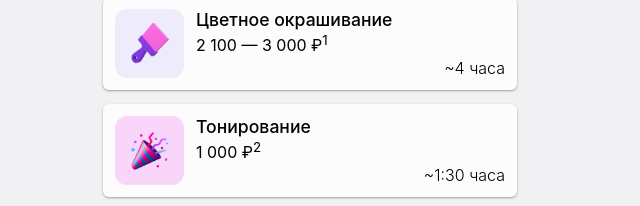
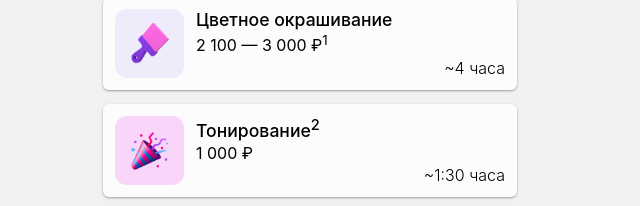
Before and after one commit to kriakiku/yusha, a Nuxt app: page / in a window 1280 px wide. Shown: the part 203-409 px from the top of the page, without its empty margins (330-970 px from the left). Built offline with nearby package versions, Linux system fonts and the light colour scheme; no server answers.

Commit message:
feat: footnote

```diff
--- a/components/content/Book.vue
+++ b/components/content/Book.vue
@@ -40,8 +40,8 @@
         id="7973290"
         v-model:selected="selected"
       >
-        <template #title>Тонирование</template>
-        <template #price>1 000 ₽<sup>2</sup></template>
+        <template #title>Тонирование<sup>2</sup></template>
+        <template #price>1 000 ₽</template>
         <template #duration>~1:30 часа</template>
       </ContentBookItem>
     </div>
```
